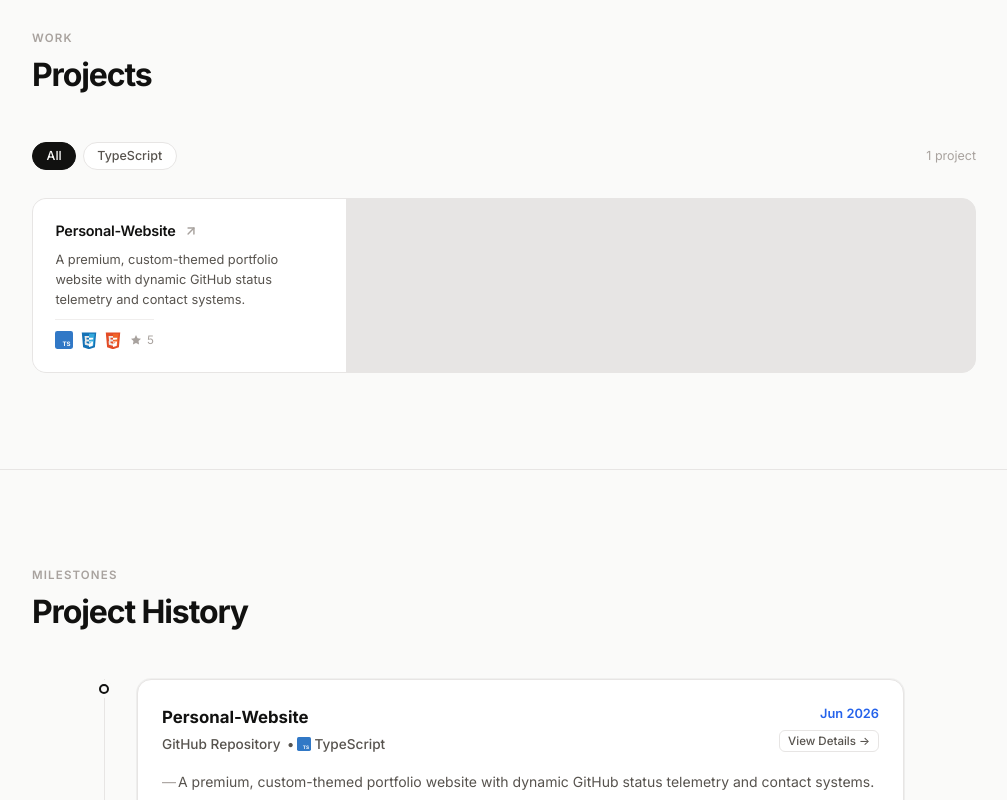
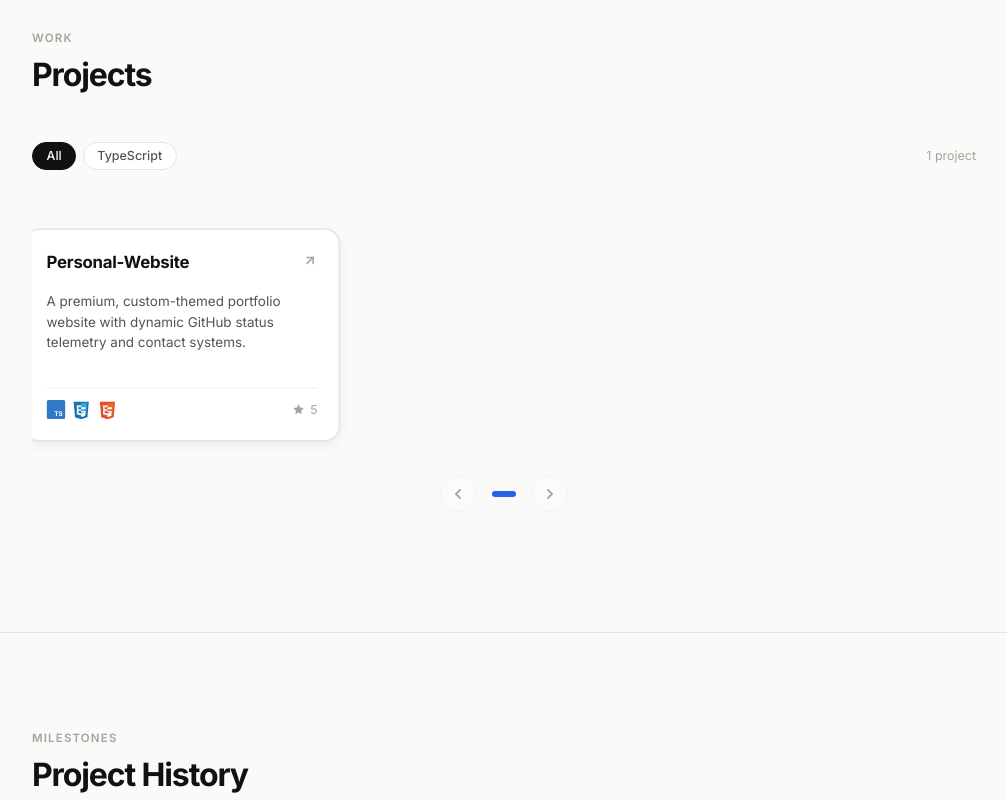
Before and after one commit to Rinneagan/Personal-Website, a Next.js app: page / in a window 1280 px wide. Shown: the part 928-1728 px from the top of the page, without its empty margins (136-1143 px from the left). Built offline with nearby package versions, Linux system fonts and the light colour scheme; no server answers.

Commit message:
feat: implement interactive 3D project carousel deck with gestural drag swipe

```diff
--- a/src/components/Projects.tsx
+++ b/src/components/Projects.tsx
@@ -1,9 +1,8 @@
 'use client';
 
-import { useState, useMemo } from 'react';
-import { motion } from 'framer-motion';
+import { useState, useMemo, useEffect } from 'react';
+import { motion, AnimatePresence } from 'framer-motion';
 import { GitHubRepo } from '@/types';
-import { ProjectModal } from './ProjectModal';
 import { LanguageIcon } from './LanguageIcon';
 
 const LANG_COLORS: Record<string, string> = {
@@ -21,6 +20,7 @@ interface ProjectsProps {
 
 export function Projects({ repos, selectedRepo, onSelectRepo }: ProjectsProps) {
   const [activeFilter, setActiveFilter] = useState<string | null>(null);
+  const [currentIndex, setCurrentIndex] = useState(0);
 
   const languages = useMemo(() => {
     const langs = new Set(repos.map((r) => r.language).filter(Boolean) as string[]);
@@ -31,6 +31,21 @@ export function Projects({ repos, selectedRepo, onSelectRepo }: ProjectsProps) {
     activeFilter ? repos.filter((r) => r.language === activeFilter) : repos,
     [repos, activeFilter]
   );
+
+  // Reset index to first card whenever active filters update
+  useEffect(() => {
+    setCurrentIndex(0);
+  }, [activeFilter]);
+
+  // Swiping gestural handlers
+  const handleDragEnd = (event: any, info: any) => {
+    const swipeThreshold = 40;
+    if (info.offset.x < -swipeThreshold && currentIndex < filtered.length - 1) {
+      setCurrentIndex((prev) => prev + 1);
+    } else if (info.offset.x > swipeThreshold && currentIndex > 0) {
+      setCurrentIndex((prev) => prev - 1);
+    }
+  };
 
   return (
     <>
@@ -47,7 +62,7 @@ export function Projects({ repos, selectedRepo, onSelectRepo }: ProjectsProps) {
             <h2 className="section-title">Projects</h2>
           </motion.div>
 
-          {/* Language filter */}
+          {/* Language filters row */}
           {languages.length > 0 && (
             <motion.div
               className="filter-row"
@@ -77,45 +92,76 @@ export function Projects({ repos, selectedRepo, onSelectRepo }: ProjectsProps) {
             </motion.div>
           )}
 
-          <motion.div
-            className="projects-grid"
-            initial={{ opacity: 0, y: 20 }}
-            whileInView={{ opacity: 1, y: 0 }}
-            viewport={{ once: true, margin: '-60px' }}
-            transition={{ duration: 0.5, delay: 0.1 }}
-          >
+          {/* Carousel Slider Panel */}
           {filtered.length === 0 ? (
             <div className="empty-state">
               No repositories found.
             </div>
           ) : (
-              filtered.map((repo, idx) => {
-              const langColor = repo.language
-                ? (LANG_COLORS[repo.language] ?? '#8a8078')
-                : '#8a8078';
+            <div style={{ position: 'relative', width: '100%', overflow: 'visible', marginBlock: '2.5rem 1.5rem' }}>
+
+              {/* Slidable Window */}
+              <div style={{ position: 'relative', width: '100%', overflow: 'hidden', paddingBlock: '1.5rem', borderRadius: 'var(--radius-lg)' }}>
+                <motion.div
+                  drag="x"
+                  dragConstraints={{ left: 0, right: 0 }}
+                  onDragEnd={handleDragEnd}
+                  animate={{ x: `calc(50% - 150px - ${currentIndex * 320}px)` }}
+                  transition={{ type: 'spring', stiffness: 280, damping: 28 }}
+                  style={{
+                    display: 'flex',
+                    gap: '20px',
+                    cursor: 'grab',
+                    width: 'fit-content',
+                  }}
+                  whileTap={{ cursor: 'grabbing' }}
+                >
+                  {filtered.map((repo, idx) => {
+                    const isCenter = idx === currentIndex;
                     return (
                       <motion.button
                         key={repo.id}
-                  className="project-card"
-                  onClick={() => onSelectRepo(repo)}
-                  initial={{ opacity: 0, y: 15 }}
-                  whileInView={{ opacity: 1, y: 0 }}
-                  viewport={{ once: true, margin: '-40px' }}
-                  transition={{ duration: 0.45, delay: idx * 0.04, ease: [0.16, 1, 0.3, 1] }}
+                        className={`project-card ${isCenter ? 'focused' : ''}`}
+                        onClick={() => {
+                          if (isCenter) {
+                            onSelectRepo(repo);
+                          } else {
+                            setCurrentIndex(idx);
+                          }
+                        }}
+                        animate={{
+                          scale: isCenter ? 1.05 : 0.92,
+                          opacity: isCenter ? 1 : 0.45,
+                        }}
+                        transition={{ duration: 0.3, ease: [0.16, 1, 0.3, 1] }}
+                        style={{
+                          width: '300px',
+                          flexShrink: 0,
+                          textAlign: 'left',
+                          display: 'flex',
+                          flexDirection: 'column',
+                          boxShadow: isCenter ? 'var(--shadow-md)' : 'none',
+                          border: isCenter ? '1px solid var(--border)' : '1px solid var(--border-dim)',
+                          padding: '1.25rem',
+                          background: 'var(--surface)',
+                          borderRadius: 'var(--radius-lg)',
+                          minHeight: '200px',
+                          cursor: 'pointer',
+                        }}
                       >
-                  <div className="project-card-header">
-                    <span className="project-card-name">{repo.name}</span>
+                        <div className="project-card-header" style={{ width: '100%' }}>
+                          <span className="project-card-name" style={{ fontSize: '1rem', fontWeight: 650 }}>{repo.name}</span>
                           <svg className="project-card-arrow" width="14" height="14" viewBox="0 0 24 24" fill="none" stroke="currentColor" strokeWidth="2.5" strokeLinecap="round" strokeLinejoin="round">
                             <line x1="7" y1="17" x2="17" y2="7"></line>
                             <polyline points="7 7 17 7 17 17"></polyline>
                           </svg>
                         </div>
 
-                  <div className="project-card-desc">
+                        <div className="project-card-desc" style={{ marginTop: '0.5rem', marginBottom: '1.5rem', fontSize: '0.8rem', lineHeight: '1.5' }}>
                           {repo.description || 'No description provided.'}
                         </div>
 
-                  <div className="project-card-footer">
+                        <div className="project-card-footer" style={{ marginTop: 'auto', width: '100%' }}>
                           {repo.languages && repo.languages.length > 0 ? (
                             <div style={{ display: 'flex', alignItems: 'center', gap: '0.4rem', flexWrap: 'wrap' }}>
                               {repo.languages.slice(0, 4).map((lang) => (
@@ -138,9 +184,96 @@ export function Projects({ repos, selectedRepo, onSelectRepo }: ProjectsProps) {
                         </div>
                       </motion.button>
                     );
-            })
+                  })}
+                </motion.div>
+              </div>
+
+              {/* Slider Chevrons / Controls */}
+              <div style={{
+                display: 'flex',
+                alignItems: 'center',
+                justifyContent: 'center',
+                gap: '1rem',
+                marginTop: '1rem',
+              }}>
+                <button
+                  onClick={() => currentIndex > 0 && setCurrentIndex(currentIndex - 1)}
+                  disabled={currentIndex === 0}
+                  className="carousel-nav-btn"
+                  style={{
+                    background: 'var(--surface)',
+                    border: '1px solid var(--border)',
+                    borderRadius: '50%',
+                    width: '36px',
+                    height: '36px',
+                    display: 'flex',
+                    alignItems: 'center',
+                    justifyContent: 'center',
+                    color: 'var(--text-1)',
+                    opacity: currentIndex === 0 ? 0.35 : 0.85,
+                    cursor: currentIndex === 0 ? 'not-allowed' : 'pointer',
+                    transition: 'all 0.15s',
+                  }}
+                  title="Previous Project"
+                  aria-label="Previous Project"
+                >
+                  <svg width="16" height="16" viewBox="0 0 24 24" fill="none" stroke="currentColor" strokeWidth="3" strokeLinecap="round" strokeLinejoin="round">
+                    <polyline points="15 18 9 12 15 6"></polyline>
+                  </svg>
+                </button>
+
+                {/* Dot Pagination indicators */}
+                <div style={{ display: 'flex', gap: '0.4rem', overflowX: 'auto', maxWidth: '180px', paddingBlock: '4px' }}>
+                  {filtered.map((_, idx) => (
+                    <button
+                      key={idx}
+                      onClick={() => setCurrentIndex(idx)}
+                      style={{
+                        width: idx === currentIndex ? '24px' : '6px',
+                        height: '6px',
+                        borderRadius: '99px',
+                        border: 'none',
+                        background: idx === currentIndex ? 'var(--blue)' : 'var(--text-3)',
+                        opacity: idx === currentIndex ? 1 : 0.4,
+                        cursor: 'pointer',
+                        transition: 'all 0.2s',
+                        padding: 0,
+                      }}
+                      title={`Go to project ${idx + 1}`}
+                      aria-label={`Go to project ${idx + 1}`}
+                    />
+                  ))}
+                </div>
+
+                <button
+                  onClick={() => currentIndex < filtered.length - 1 && setCurrentIndex(currentIndex + 1)}
+                  disabled={currentIndex === filtered.length - 1}
+                  className="carousel-nav-btn"
+                  style={{
+                    background: 'var(--surface)',
+                    border: '1px solid var(--border)',
+                    borderRadius: '50%',
+                    width: '36px',
+                    height: '36px',
+                    display: 'flex',
+                    alignItems: 'center',
+                    justifyContent: 'center',
+                    color: 'var(--text-1)',
+                    opacity: currentIndex === filtered.length - 1 ? 0.35 : 0.85,
+                    cursor: currentIndex === filtered.length - 1 ? 'not-allowed' : 'pointer',
+                    transition: 'all 0.15s',
+                  }}
+                  title="Next Project"
+                  aria-label="Next Project"
+                >
+                  <svg width="16" height="16" viewBox="0 0 24 24" fill="none" stroke="currentColor" strokeWidth="3" strokeLinecap="round" strokeLinejoin="round">
+                    <polyline points="9 18 15 12 9 6"></polyline>
+                  </svg>
+                </button>
+              </div>
+
+            </div>
           )}
-          </motion.div>
         </div>
       </section>
     </>
```
Lines whose indentation alone changed are shown as unchanged.
